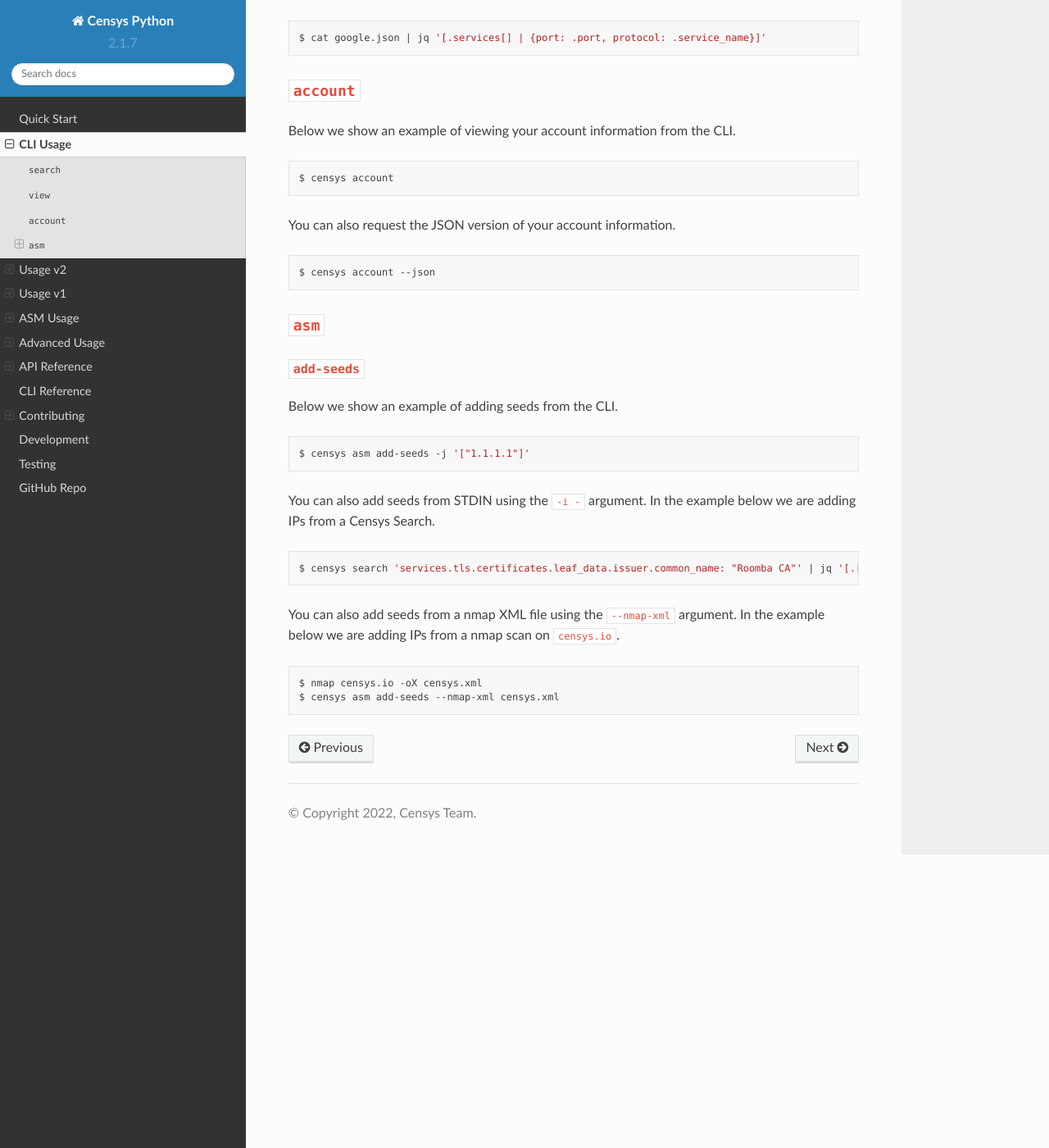
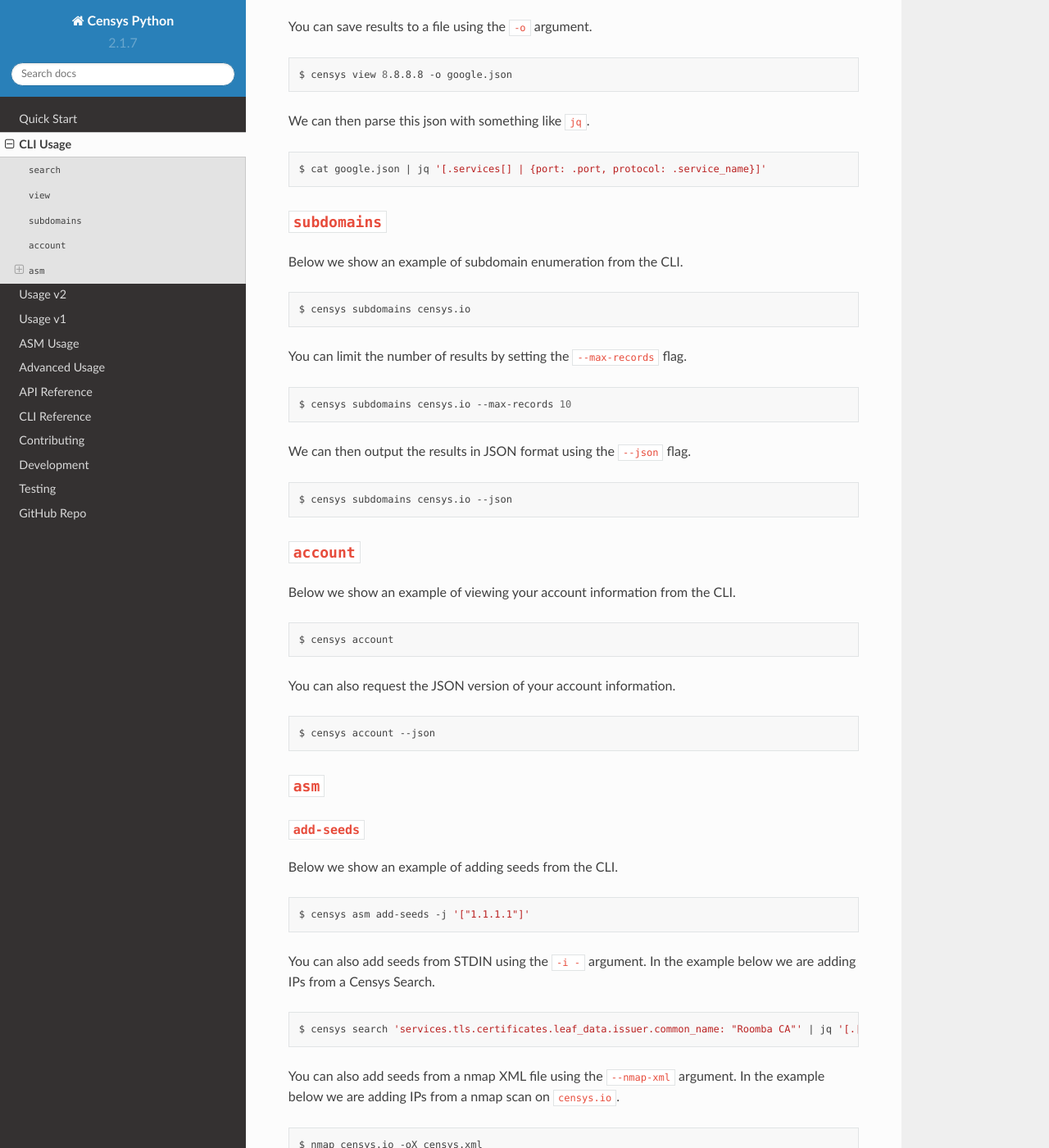
Before and after one commit to censys/censys-python, a Sphinx documentation site: the page built from docs/usage-cli.rst, in a window 1280 px wide and 1400 px high, scrolled down 1152 px. Shown: the whole window at 82% size. Built offline with Sphinx 7.4.7 and the Read the Docs theme 2.0.0, drawn with Linux system fonts in a browser that asks for light colours; the version number is read from the project's files by our own code; some of the changed text lies outside the part shown.

Commit message:
docs: Misc fixes and updates

```diff
--- /dev/null
+++ b/docs/cli.html
@@ -0,0 +1,7 @@
+<div class="align-center" style="width: 500px">
+  <script
+    id="asciicast-500416"
+    src="https://asciinema.org/a/500416.js"
+    async
+  ></script>
+</div>
--- a/docs/cli.rst
+++ b/docs/cli.rst
@@ -1,10 +1,5 @@
 CLI Reference
 =============
 
-.. image:: https://asciinema.org/a/500416.svg
-    :target: https://asciinema.org/a/500416
-    :width: 500px
-    :align: center
-
 .. autoprogram:: censys.cli:get_parser()
     :prog: censys
--- a/docs/conf.py
+++ b/docs/conf.py
@@ -17,13 +17,13 @@
 # -- Path setup --------------------------------------------------------------
 
 
-sys.path.insert(0, os.path.abspath("../censys"))
+sys.path.insert(0, os.path.abspath(".."))
 from censys.common import __version__
 
 # -- Project information -----------------------------------------------------
 
 project = "Censys Python"
-author = "Censys Team"
+author = "Censys, Inc."
 copyright = f"{datetime.now().year or 2021}, {author}"
 
 # The version info for the project you're documenting, acts as replacement for
@@ -77,7 +77,11 @@
 html_static_path = ["_static"]
 
 # Theme Options
-html_theme_options = {"style_external_links": False, "collapse_navigation": False}
+html_theme_options = {
+    "analytics_id": "UA-73424227-8",
+    "style_external_links": False,
+    "collapse_navigation": True,
+}
 
 # If true, "Created using Sphinx" is shown in the HTML footer. Default is True.
 html_show_sphinx = False
--- a/docs/requirements.txt
+++ b/docs/requirements.txt
@@ -1,7 +1,7 @@
-sphinx>=3.2.1
+sphinx==4.5.0
 git+https://github.com/sphinx-contrib/napoleon.git
 sphinxcontrib-autoprogram==0.1.7
 sphinx-rtd-theme==1.0.0
 sphinx-prompt==1.5.0
-sphinx-tabs==3.4.1
+sphinx-tabs==3.4.0 # Due to conflicting docutils versions in sphinx-rtd-theme
 sphinx-copybutton==0.5.0
--- a/docs/usage-cli.rst
+++ b/docs/usage-cli.rst
@@ -1,5 +1,8 @@
 CLI Usage
 =========
+
+.. raw:: html
+    :file: cli.html
 
 Before continuing please ensure you have successfully configured your credentials.
 
@@ -56,6 +59,27 @@
 
     cat google.json | jq '[.services[] | {port: .port, protocol: .service_name}]'
 
+``subdomains``
+--------------
+
+Below we show an example of subdomain enumeration from the CLI.
+
+.. prompt:: bash
+
+    censys subdomains censys.io
+
+You can limit the number of results by setting the ``--max-records`` flag.
+
+.. prompt:: bash
+
+    censys subdomains censys.io --max-records 10
+
+We can then output the results in JSON format using the ``--json`` flag.
+
+.. prompt:: bash
+
+    censys subdomains censys.io --json
+
 ``account``
 -----------
 
```
Also changed, not shown: 2 other files.
